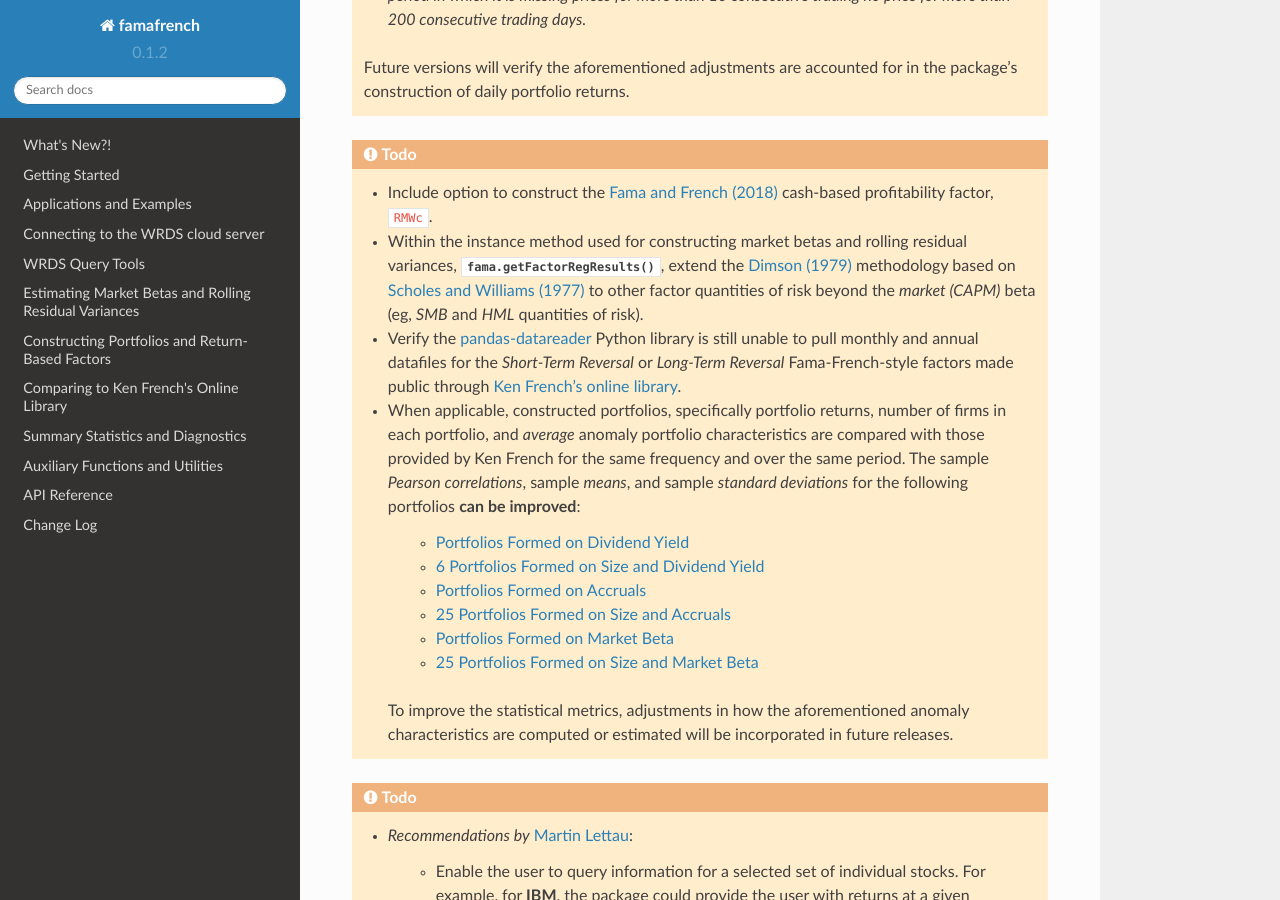
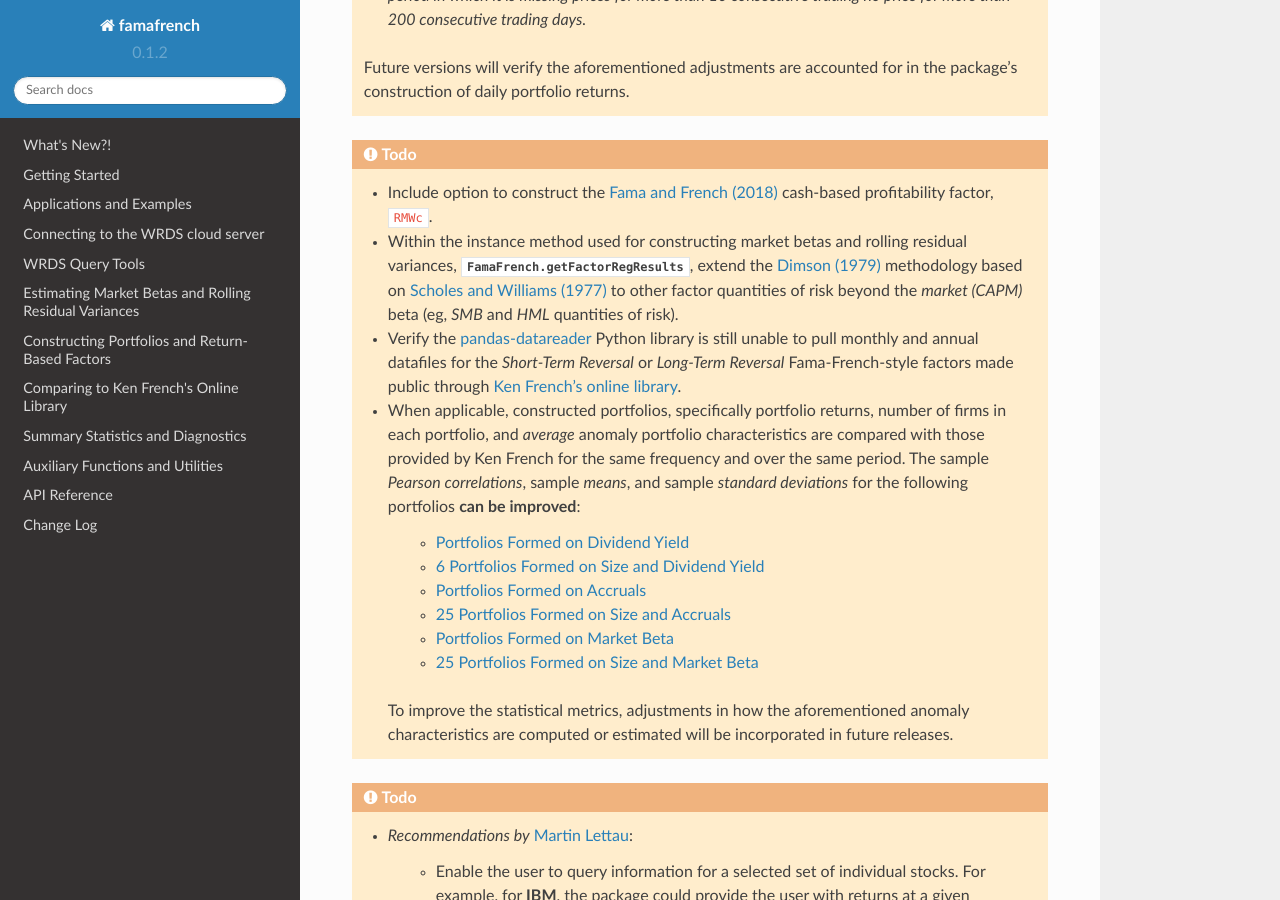
Before and after one commit to christianjauregui/famafrench, a Sphinx documentation site: the page built from docs/source/index.rst, in a window 1280 px wide and 900 px high, scrolled down 1902 px. Built offline with Sphinx 7.4.7 and the Read the Docs theme 2.0.0, drawn with Linux system fonts in a browser that asks for light colours.

Commit message:
Update index.rst

```diff
--- a/docs/source/index.rst
+++ b/docs/source/index.rst
@@ -98,7 +98,7 @@ This package (and its release as of May 1, 2020) should be cited using Zenodo. F
 
 .. todo::
 	* Include option to construct the `Fama and French (2018) <https://www.sciencedirect.com/science/article/abs/pii/S0304405X18300515>`_ cash-based profitability factor, ``RMWc``.
-        * Within the instance method used for constructing market betas and rolling residual variances, :meth:`fama.getFactorRegResults`, extend the `Dimson (1979) <https://www.sciencedirect.com/science/article/abs/pii/0304405X79900138>`_ methodology based on `Scholes and Williams (1977) <https://www.sciencedirect.com/science/article/abs/pii/0304405X77900411>`_ to other factor quantities of risk beyond the `market (CAPM)` beta (eg, `SMB` and `HML` quantities of risk).
+        * Within the instance method used for constructing market betas and rolling residual variances, :meth:`FamaFrench.getFactorRegResults <famafrench.FamaFrench.getFactorRegResults>`, extend the `Dimson (1979) <https://www.sciencedirect.com/science/article/abs/pii/0304405X79900138>`_ methodology based on `Scholes and Williams (1977) <https://www.sciencedirect.com/science/article/abs/pii/0304405X77900411>`_ to other factor quantities of risk beyond the `market (CAPM)` beta (eg, `SMB` and `HML` quantities of risk).
         * Verify the `pandas-datareader <https://pandas-datareader.readthedocs.io/en/latest/>`_ Python library is still unable to pull monthly and annual datafiles for the `Short-Term Reversal` or `Long-Term Reversal` Fama-French-style factors made public through `Ken French's online library <https://mba.tuck.dartmouth.edu/pages/faculty/ken.french/data_library.html>`_.
         * When applicable, constructed portfolios, specifically portfolio returns, number of firms in each portfolio, and `average` anomaly portfolio characteristics are compared with those provided by Ken French for the same frequency and over the same period. The sample `Pearson correlations`, sample `means`, and sample `standard deviations` for the following portfolios **can be improved**:
 
```
